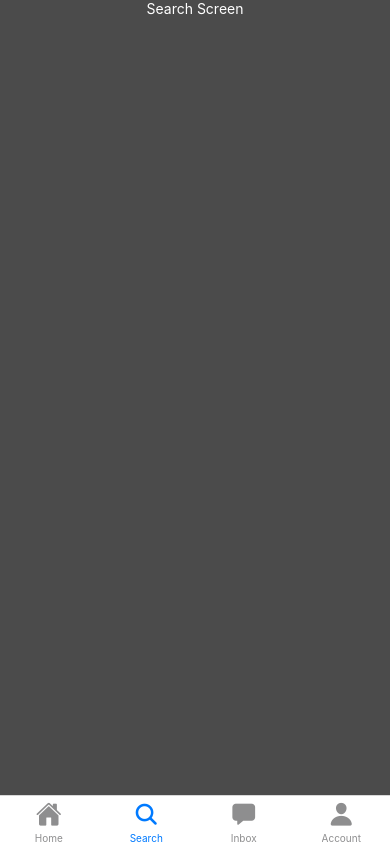
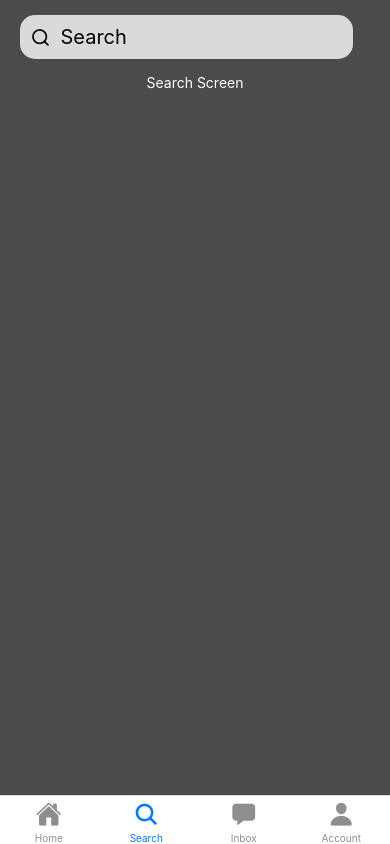
Before and after one commit to steversonTong/kicksflip, a React Native app: screen /Search in a window 390 px wide. Built offline with nearby package versions, Linux system fonts and the light colour scheme.

Commit message:
added search bar, error with clicking on search bar

```diff
--- a/src/components/searchBar.js
+++ b/src/components/searchBar.js
@@ -1,28 +1,94 @@
-import React, { useState } from "react";
-import { View, SearchBar, StyleSheet } from "react-native";
+import React from "react";
+import { StyleSheet, TextInput, View, Keyboard, Button } from "react-native";
+import Feather from "react-native-vector-icons/Feather";
+import Entypo from "react-native-vector-icons/Entypo";
 
-const searchBar = () => {
-  const [search, setSearch] = useState("");
-
-  const updateSearch = (search) => {
-    setSearch(search);
-  };
-
+const SearchBar = (props) => {
   return (
-    <View style={styles.view}>
-      <SearchBar
-        placeholder="Type Here..."
-        onChangeText={updateSearch}
-        value={search}
-      />
+    <View style={styles.container}>
+      <View
+        style={
+          !props.clicked
+            ? styles.searchBar__unclicked
+            : styles.searchBar__clicked
+        }
+      >
+        {/* search Icon */}
+        <Feather
+          name="search"
+          size={20}
+          color="black"
+          style={{ marginLeft: 1 }}
+        />
+        {/* Input field */}
+        <TextInput
+          style={styles.input}
+          placeholder="Search"
+          value={props.searchPhrase}
+          onChangeText={props.setSearchPhrase}
+          onFocus={() => {
+            props.setClicked(true);
+          }}
+        />
+        {/* cross Icon, depending on whether the search bar is clicked or not */}
+        {props.clicked && (
+          <Entypo
+            name="cross"
+            size={20}
+            color="black"
+            style={{ padding: 1 }}
+            onPress={() => {
+              props.setSearchPhrase("");
+            }}
+          />
+        )}
+      </View>
+      {/* cancel button, depending on whether the search bar is clicked or not */}
+      {props.clicked && (
+        <View>
+          <Button
+            title="Cancel"
+            onPress={() => {
+              Keyboard.dismiss();
+              props.setClicked(false);
+            }}
+          ></Button>
+        </View>
+      )}
     </View>
   );
 };
+export default SearchBar;
 
+// styles
 const styles = StyleSheet.create({
-  view: {
-    margin: 10,
+  container: {
+    margin: 15,
+    justifyContent: "flex-start",
+    alignItems: "center",
+    flexDirection: "row",
+    width: "90%",
+  },
+  searchBar__unclicked: {
+    padding: 10,
+    flexDirection: "row",
+    width: "95%",
+    backgroundColor: "#d9dbda",
+    borderRadius: 15,
+    alignItems: "center",
+  },
+  searchBar__clicked: {
+    padding: 10,
+    flexDirection: "row",
+    width: "80%",
+    backgroundColor: "#d9dbda",
+    borderRadius: 15,
+    alignItems: "center",
+    justifyContent: "space-evenly",
+  },
+  input: {
+    fontSize: 20,
+    marginLeft: 10,
+    width: "90%",
   },
 });
-
-export default searchBar;
--- a/src/screens/SearchScreen.js
+++ b/src/screens/SearchScreen.js
@@ -1,12 +1,12 @@
 import React from "react";
 import { StyleSheet, Text, SafeAreaView, Platform } from "react-native";
 import { StatusBar } from "expo-status-bar";
-import searchBar from "../components/searchBar";
+import SearchType from "../components/Searchbar";
 
 const SearchScreen = () => {
   return (
     <SafeAreaView style={styles.container}>
-      <searchBar />
+      <SearchType />
       <Text style={{ color: "white" }}>Search Screen</Text>
     </SafeAreaView>
   );
```
